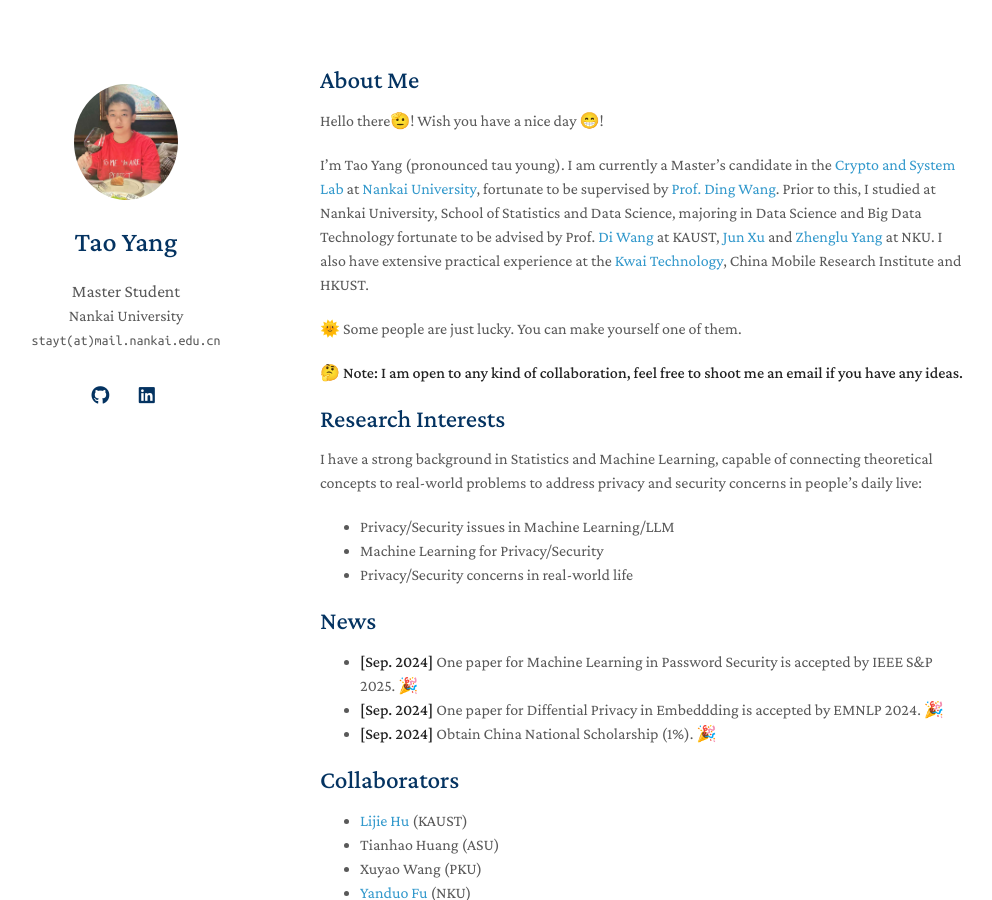
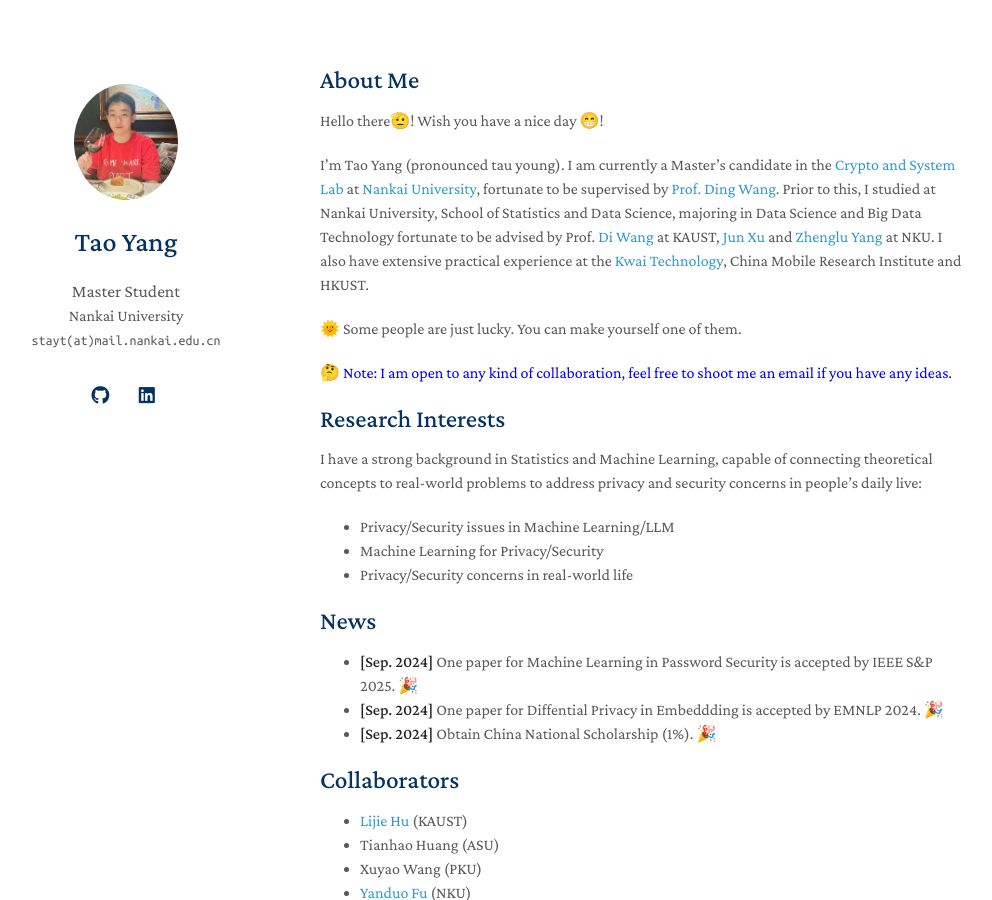
Before and after one commit to stayt1/stayt1.github.io, a Jekyll site: the page built from index.md, in a window 1280 px wide and 900 px high. Shown: the whole window, without its empty margins (150-1142 px from the left). Built offline with Jekyll 4.4.1, drawn with Linux system fonts in a browser that asks for light colours; a style sheet for code colours, icons or effects is not loaded; our own code applies the rules of GitHub Pages for plain Markdown files.

Commit message:
Update index.md

```diff
--- a/index.md
+++ b/index.md
@@ -9,8 +9,7 @@ Hello there🫡! Wish you have a nice day 😁!
 I'm Tao Yang (pronounced tau young). I am currently a Master's candidate in the [Crypto and System Lab](https://github.com/CSSLabNKU) at [Nankai University](https://www.nankai.edu.cn/), fortunate to be supervised by [Prof. Ding Wang](http://wangdingg.weebly.com/). Prior to this, I studied at Nankai University, School of Statistics and Data Science, majoring in Data Science and Big Data Technology fortunate to be advised by Prof. [Di Wang](https://shao3wangdi.github.io/) at KAUST, [Jun Xu](https://csjunxu.github.io/) and [Zhenglu Yang](https://bigdata.nankai.edu.cn/yangzl/list.htm) at NKU. I also have extensive practical experience at the [Kwai Technology](https://www.kwai.com/), China Mobile Research Institute and HKUST.
 
 🌞 Some people are just lucky. You can make yourself one of them.
-
-🤔 **Note: I am open to any kind of collaboration, feel free to shoot me an email if you have any ideas.**
+<p style="color: blue;">🤔 Note: I am open to any kind of collaboration, feel free to shoot me an email if you have any ideas.</p>
 
 ## Research Interests
 
```
